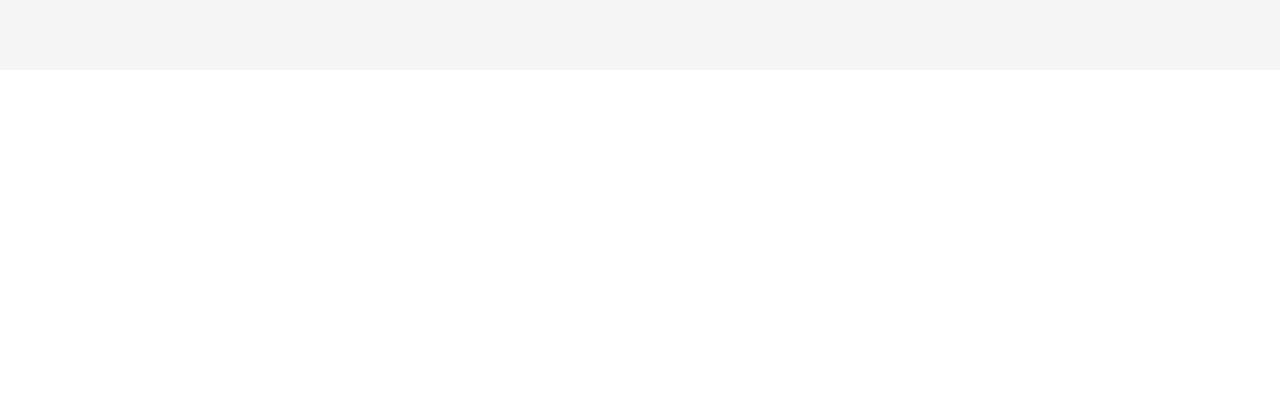
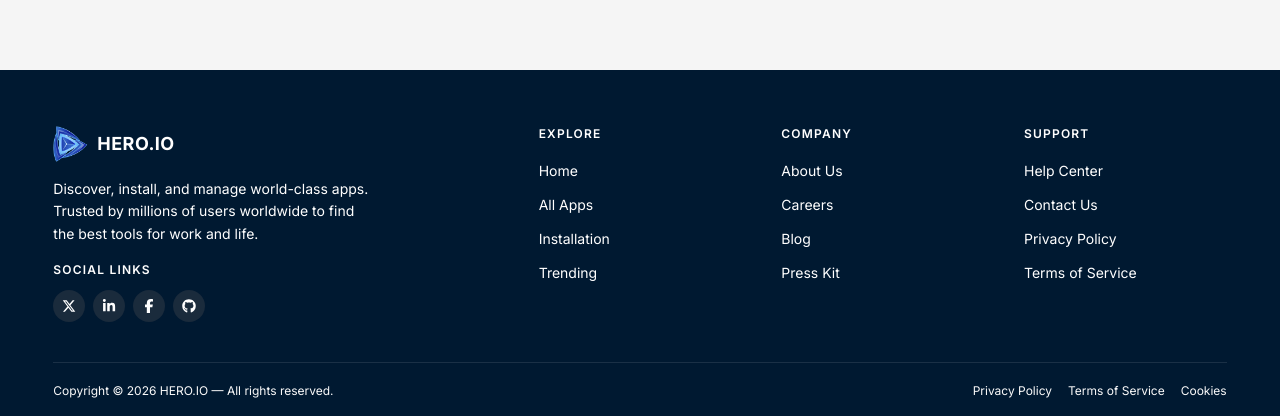
Before and after one commit to abdurrahmansoftlinkbd/hero-io, a React (Vite) app: page / in a window 1280 px wide. Shown: the part 2482-2898 px from the top of the page. Before the commit the page ends 2552 px from the top, so only its background shows below. Built offline with nearby package versions, Linux system fonts and the light colour scheme.

Commit message:
added footer

```diff
--- a/src/layouts/MainLayout.jsx
+++ b/src/layouts/MainLayout.jsx
@@ -1,11 +1,13 @@
 import { Outlet } from "react-router";
 import Navbar from "../shared/Navbar";
+import Footer from "../shared/Footer";
 
 const MainLayout = () => {
   return (
     <div>
       <Navbar></Navbar>
       <Outlet></Outlet>
+      <Footer></Footer>
     </div>
   );
 };
--- /dev/null
+++ b/src/shared/Footer.jsx
@@ -0,0 +1,136 @@
+import { Link } from "react-router";
+import {
+  FaXTwitter,
+  FaLinkedinIn,
+  FaFacebookF,
+  FaGithub,
+} from "react-icons/fa6";
+import footerLogo from "../assets/logo.png";
+
+const FOOTER_LINKS = [
+  {
+    heading: "Explore",
+    links: [
+      { label: "Home", to: "/" },
+      { label: "All Apps", to: "/apps" },
+      { label: "Installation", to: "/installation" },
+      { label: "Trending", to: "/apps" },
+    ],
+  },
+  {
+    heading: "Company",
+    links: [
+      { label: "About Us", to: "/" },
+      { label: "Careers", to: "/" },
+      { label: "Blog", to: "/" },
+      { label: "Press Kit", to: "/" },
+    ],
+  },
+  {
+    heading: "Support",
+    links: [
+      { label: "Help Center", to: "/" },
+      { label: "Contact Us", to: "/" },
+      { label: "Privacy Policy", to: "/" },
+      { label: "Terms of Service", to: "/" },
+    ],
+  },
+];
+
+const SOCIAL_LINKS = [
+  { icon: <FaXTwitter />, href: "https://x.com", label: "X (Twitter)" },
+  { icon: <FaLinkedinIn />, href: "https://linkedin.com", label: "LinkedIn" },
+  { icon: <FaFacebookF />, href: "https://facebook.com", label: "Facebook" },
+  { icon: <FaGithub />, href: "https://github.com", label: "GitHub" },
+];
+
+const Footer = () => {
+  const currentYear = new Date().getFullYear();
+
+  return (
+    <footer className="font-inter bg-[#001931]">
+      {/* footer */}
+      <div className="container w-11/12 mx-auto pt-14 pb-10">
+        <div className="grid grid-cols-1 sm:grid-cols-2 lg:grid-cols-5 gap-10">
+          <div className="lg:col-span-2 space-y-4">
+            {/* logo */}
+            <Link to="/" className="flex items-center gap-2 w-fit">
+              <div className="w-9 h-9 flex items-center justify-center">
+                <img src={footerLogo} alt="" />
+              </div>
+              <span className="text-white xl:text-lg font-bold tracking-wide">
+                HERO.IO
+              </span>
+            </Link>
+
+            <p className="text-sm leading-relaxed text-white max-w-xs">
+              Discover, install, and manage world-class apps. Trusted by
+              millions of users worldwide to find the best tools for work and
+              life.
+            </p>
+
+            {/* Social links */}
+            <div>
+              <p className="text-xs font-semibold text-white uppercase tracking-widest mb-3">
+                Social Links
+              </p>
+              <div className="flex items-center gap-2">
+                {SOCIAL_LINKS.map((s) => (
+                  <a
+                    key={s.label}
+                    href={s.href}
+                    target="_blank"
+                    rel="noopener noreferrer"
+                    aria-label={s.label}
+                    className="w-8 h-8 rounded-full flex items-center justify-center text-sm text-white"
+                    style={{ backgroundColor: "#1a2b3c" }}
+                  >
+                    {s.icon}
+                  </a>
+                ))}
+              </div>
+            </div>
+          </div>
+
+          {/* Link columns */}
+          {FOOTER_LINKS.map((col) => (
+            <div key={col.heading}>
+              <p className="text-xs font-semibold text-white uppercase tracking-widest mb-4">
+                {col.heading}
+              </p>
+              <ul className="space-y-2.5">
+                {col.links.map((link) => (
+                  <li key={link.label}>
+                    <Link to={link.to} className="text-sm text-white">
+                      {link.label}
+                    </Link>
+                  </li>
+                ))}
+              </ul>
+            </div>
+          ))}
+        </div>
+      </div>
+      {/* Divider */}
+      <div className="container w-11/12 mx-auto border-t border-white/10" />
+
+      {/* Bottom bar */}
+      <div className="container w-11/12 mx-auto py-5 flex flex-col sm:flex-row items-center justify-between gap-3 text-xs text-[#FAFAFA]">
+        <p>Copyright © {currentYear} HERO.IO — All rights reserved.</p>
+        <div className="flex items-center gap-4">
+          <Link to="/" className="hover:text-white transition-colors">
+            Privacy Policy
+          </Link>
+          <Link to="/" className="hover:text-white transition-colors">
+            Terms of Service
+          </Link>
+          <Link to="/" className="hover:text-white transition-colors">
+            Cookies
+          </Link>
+        </div>
+      </div>
+    </footer>
+  );
+};
+
+export default Footer;
```
